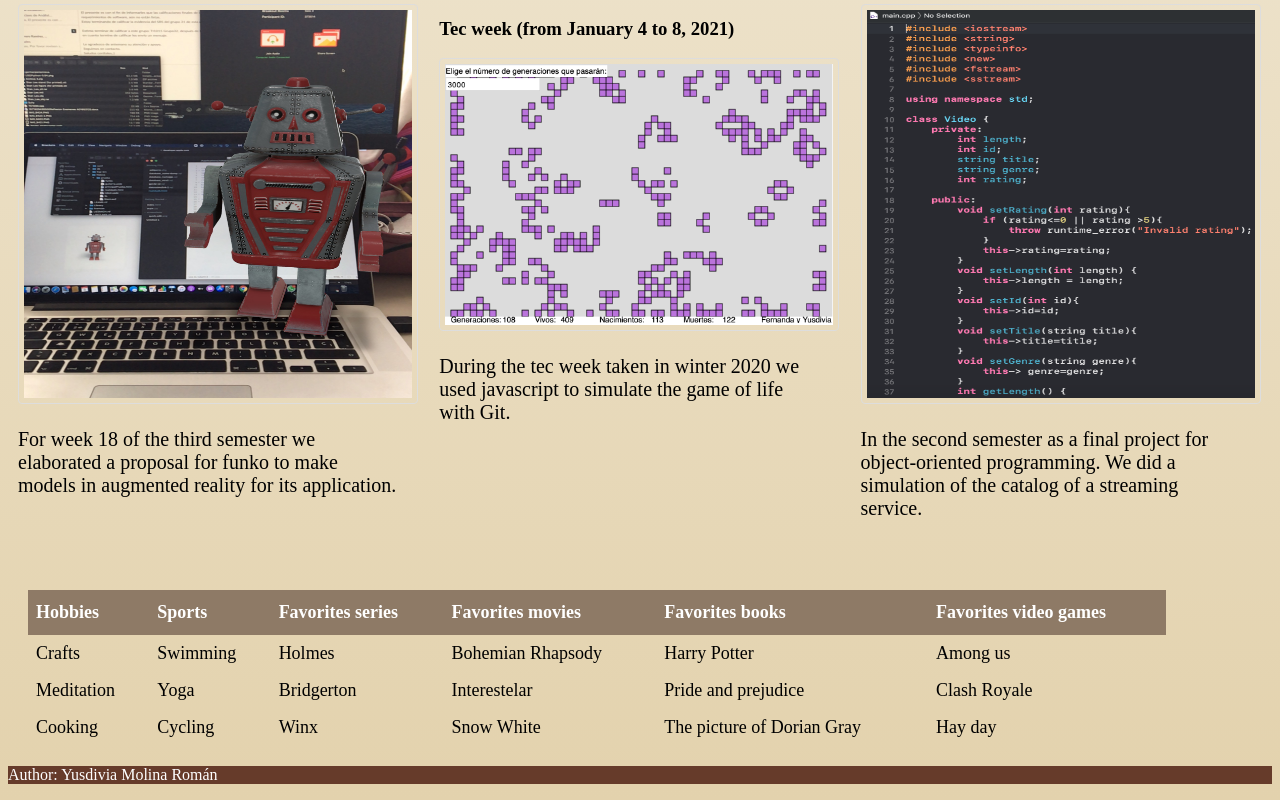
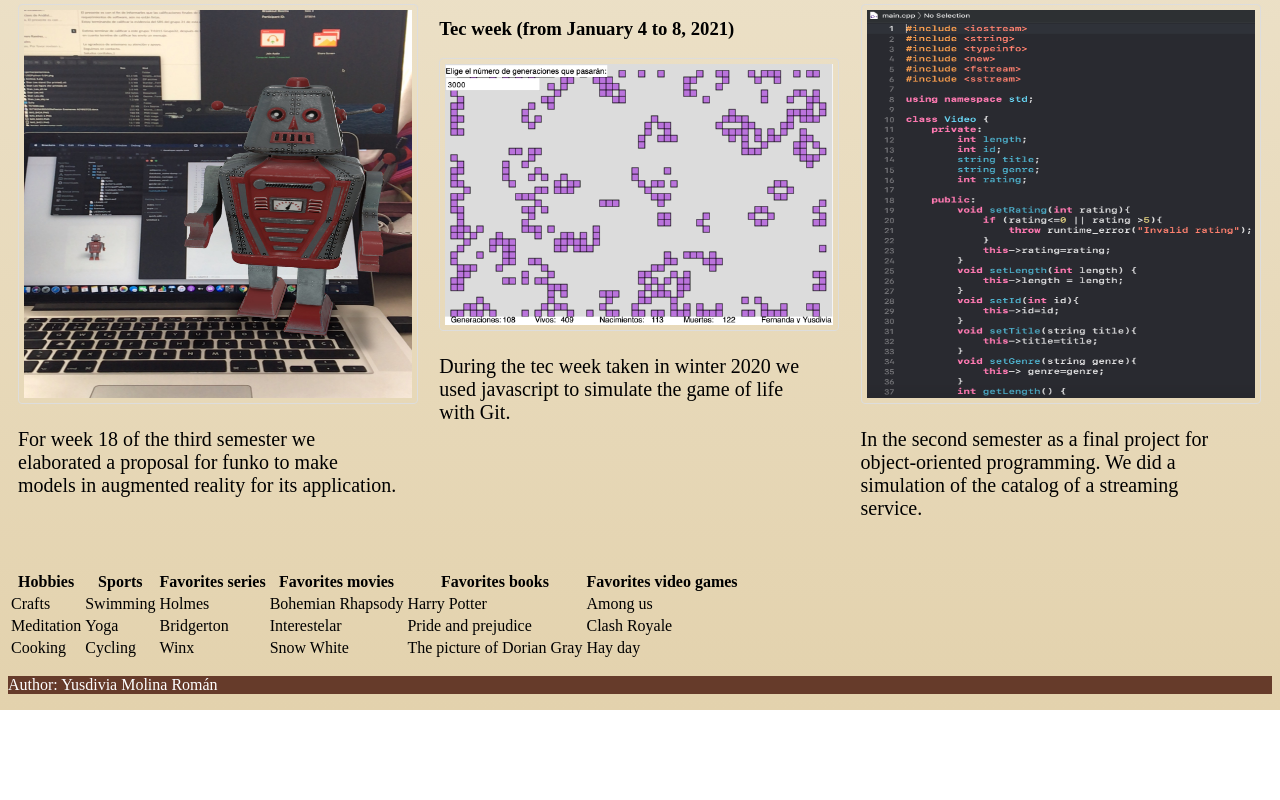
Before and after one commit to Yus127/Yus127.github.io, a plain HTML site: page index.html in a window 1280 px wide. Shown: the part 1643-2443 px from the top of the page. After the commit the page ends 2353 px from the top, so only its background shows below. Drawn offline with Linux system fonts and the light colour scheme.

Commit message:
Update index.html

```diff
--- a/index.html
+++ b/index.html
@@ -3,11 +3,11 @@
   <head>
     <meta charset="utf-8">
     <meta name="viewport" content="width=device-width">
-    <title>CV Yusdivia</title>
+    <title>repl.it</title>
     <link href="style.css" rel="stylesheet" type="text/css" />
   </head>
   <body>
-
+    <script src="script.js"></script>
 
  <div class="sectionA">
 
@@ -108,7 +108,7 @@ Awarded an honorable mention of excellence.</p><br><br>
   </div>
 </div>
 
-  <table id="customers">
+  <table id="tablita">
   <tr>
     <th>Hobbies</th>
     <th>Sports</th>
```
